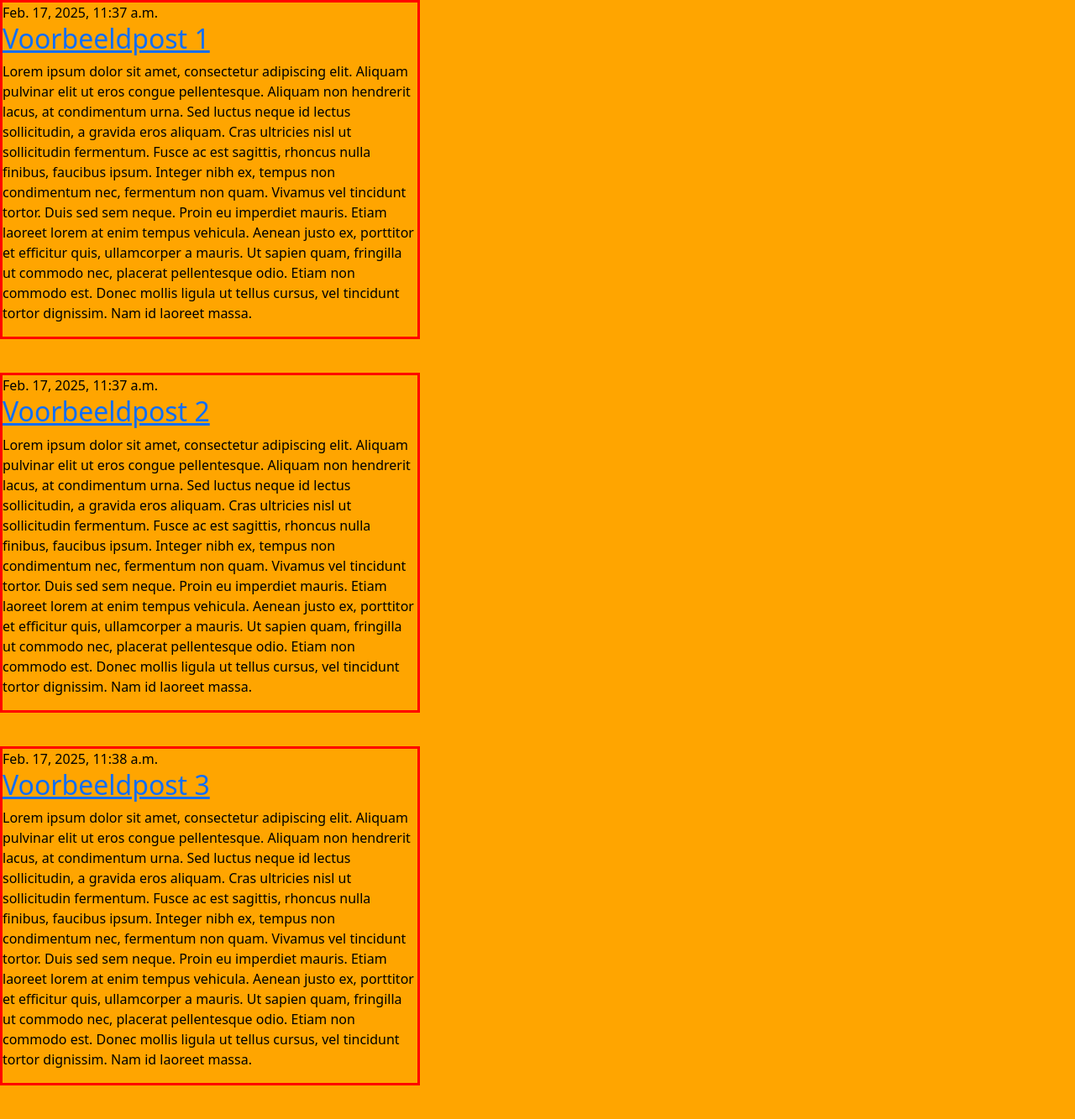
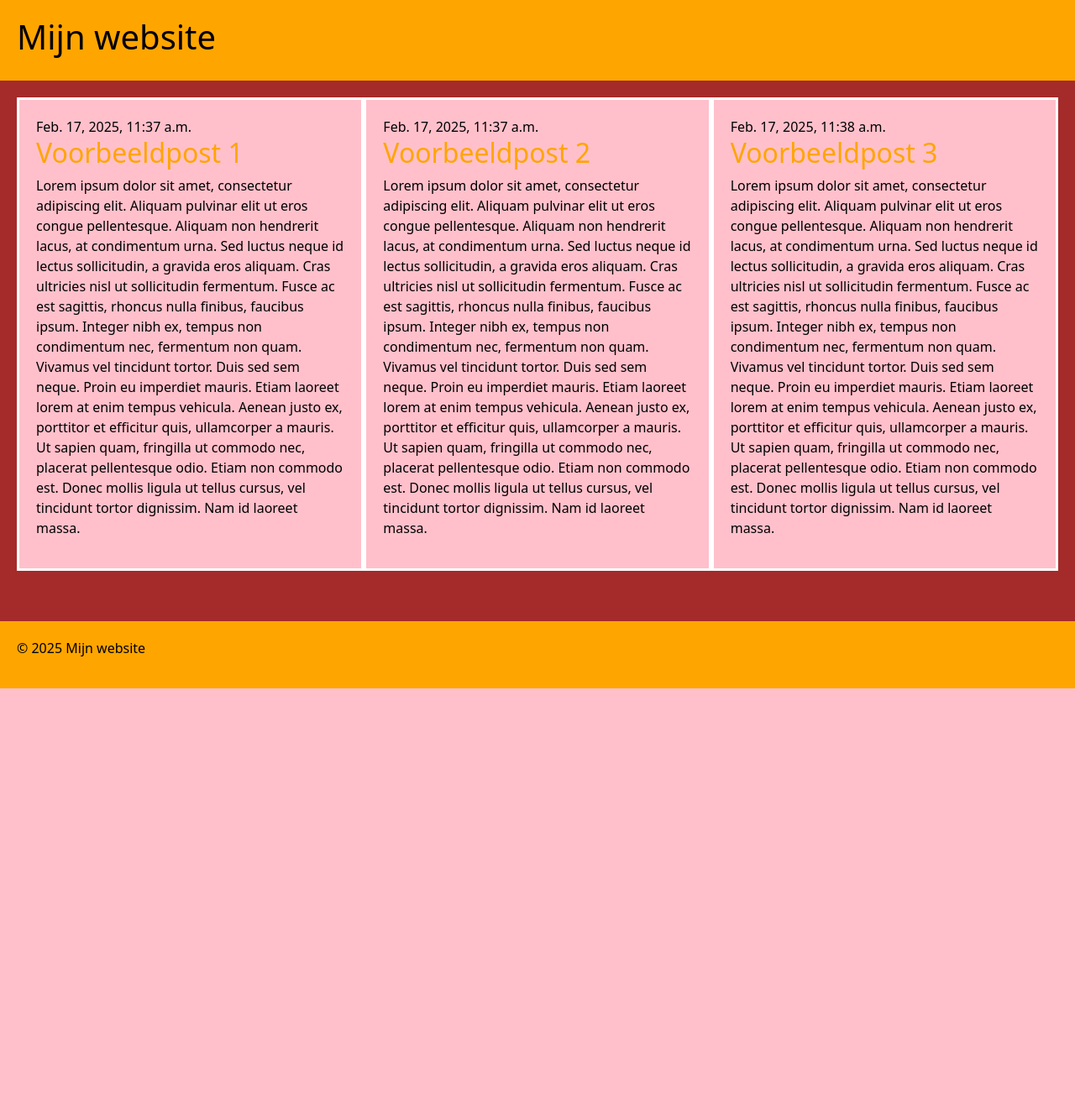
Before and after one commit to MickaelDL27/testDjango, a Django app: page / in a window 1280 px wide. Shown: the whole page at 84% size. After the commit the page ends 820 px from the top, so only its background shows below. Run offline with Django 5.2, Linux system fonts and the light colour scheme; data comes from the database, SQL or seed files in the repository; some libraries are stand-ins or nearby versions.

Commit message:
HuiswerkL5

```diff
--- a/mysite/blog/static/css/stijl.css
+++ b/mysite/blog/static/css/stijl.css
@@ -1,17 +1,40 @@
 body
+{
+    background-color: brown;
+    margin: 0;
+    color: black;
+}
+
+header, footer
 {
     background-color: orange;
     color: black;
+    padding: 20px;
 }
 
-h1
+main
 {
-    color: white;
+    display: flex;
+    justify-content: flex-end;
+    padding: 20px;
 }
 
 article
 {
+    background-color: pink;
+    padding: 20px;
     width: 500px;
     margin-bottom: 40px;
-    border: 3px solid red;
+    border: 3px solid white;
 }
+
+h2 a
+{
+    text-decoration: none;
+    color: orange;
+}
+
+h2 a:hover
+{
+    text-decoration: underline;
+}
--- a/mysite/blog/templates/blog/post_list.html
+++ b/mysite/blog/templates/blog/post_list.html
@@ -11,6 +11,10 @@
     <title></title>
 </head>
 <body>
+    <header>
+        <h1>Mijn website</h1>
+    </header>
+    <main>
         {% block content %}
         {% for post in posts %}
         <article class="post">
@@ -22,5 +26,9 @@
         </article>
         {% endfor %}
         {% endblock %}
+    </main>
+    <footer>
+        <p>&copy; 2025 Mijn website</p>
+    </footer>
 </body>
 </html>
```
Lines whose indentation alone changed are shown as unchanged.
